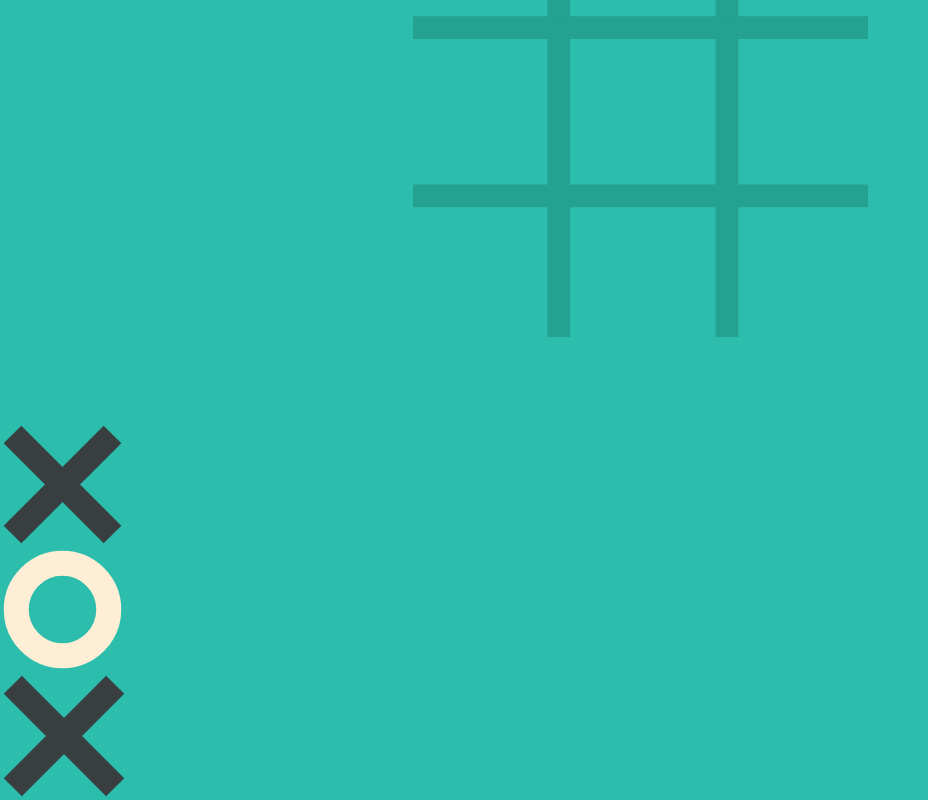
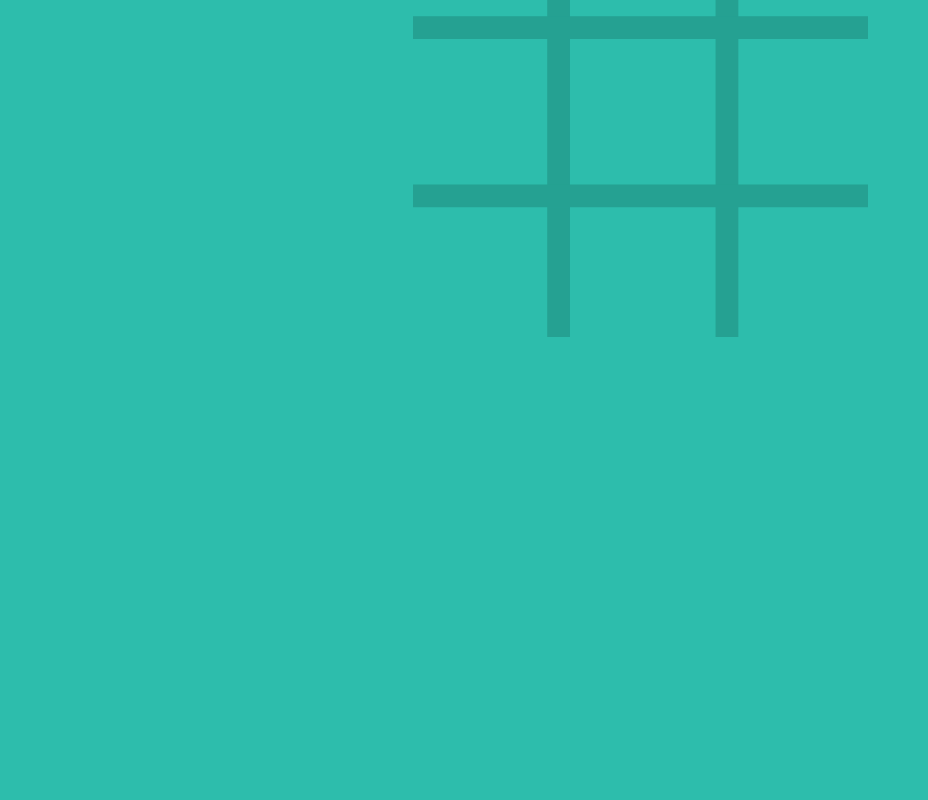
Before and after one commit to owen-sellner/tic-tac-toe, a React (Vite) app: page / in a window 1280 px wide. Shown: the part 378-1178 px from the top of the page, without its empty margins (0-928 px from the left). After the commit the page ends 800 px from the top, so only its background shows below. Built offline with nearby package versions, Linux system fonts and the light colour scheme.

Commit message:
Add Circle SVG

```diff
--- a/src/App.jsx
+++ b/src/App.jsx
@@ -1,4 +1,3 @@
-import XSvg from "./components/svg/Xsvg"
 import Board from "./components/Board"
 import { useEffect, useState } from "react"
 
@@ -11,21 +10,9 @@ function App() {
   }, [gameGrid])
 
   return (
-    <>
-      <div className="flex flex-col min-h-screen items-center">
+    <div className="flex flex-col min-h-screen items-center">
       <Board gameGrid={gameGrid} setGameGrid={setGameGrid} isCircleTurn={isCircleTurn} />
-      </div>
-      {/* X SVG */}
-      <svg width="125" viewBox="0 0 100 100" xmlns="http://www.w3.org/2000/svg">
-        <path d={"M 10,10 L 90,90"} stroke={"#393E41"} strokeWidth="20" />
-        <path d={"M 90,10 L 10,90"} stroke={"#393E41"} strokeWidth="20" />
-      </svg>
-      {/* CIRCLE SVG */}
-      <svg width="125" viewBox="0 0 100 100" xmlns="http://www.w3.org/2000/svg">
-        <circle r="37" cx="50" cy="50" fill="none" stroke={"#FFEED6"} strokeWidth="20" />
-      </svg>
-      <XSvg size="10vw" drawn />
-    </>
+    </div>
   )
 }
 
--- a/src/components/Board.jsx
+++ b/src/components/Board.jsx
@@ -1,6 +1,7 @@
 import XSvg from "./svg/Xsvg";
 import GridLines from "./GridLines";
 import Toggle from "./Toggle";
+import CircleSvg from "./svg/CircleSvg";
 
 function Board({ gameGrid, setGameGrid, isCircleTurn }) {
     return (
@@ -11,7 +12,7 @@ function Board({ gameGrid, setGameGrid, isCircleTurn }) {
                     <div key={index} className="flex items-center justify-center max-h-[125px] h-[15vw] max-w-[125px] w-[15vw] bg-keppel">
                         {gameGrid[index] == 0 && <div className="h-[100%] w-[100%] z-10 cursor-pointer"></div>}
                         {gameGrid[index] == 1 && <XSvg size="100%" drawn />}
-                        {gameGrid[index] == 2 && <p>O</p>}
+                        {gameGrid[index] == 2 && <CircleSvg size="100%" drawn />}
                     </div>
                 ))}
                 <GridLines />
--- /dev/null
+++ b/src/components/svg/CircleSvg.jsx
@@ -0,0 +1,21 @@
+import { motion } from 'framer-motion';
+
+function CircleSvg({ size, drawn = false }) {
+    return (
+        <svg width={size} viewBox="0 0 100 100" xmlns="http://www.w3.org/2000/svg">
+            <motion.circle
+                initial={{ pathLength: 0 }}
+                animate={drawn ? { pathLength: 1.1 } : { pathLength: 0 }}
+                transition={{ ease: "easeIn", duration: 0.5 }}
+                r="37"
+                cx="50"
+                cy="50"
+                fill="none"
+                stroke={"#FFEED6"}
+                strokeWidth={20}
+            />
+        </svg>
+    );
+}
+
+export default CircleSvg;
--- a/src/components/svg/XSvg.jsx
+++ b/src/components/svg/XSvg.jsx
@@ -2,7 +2,6 @@ import { motion } from 'framer-motion';
 
 function XSvg({ size, drawn = false }) {
     return (
-        <div className="z-20 pointer-events-none w-[100%]">
         <svg width={size} viewBox="0 0 100 100" xmlns="http://www.w3.org/2000/svg">
             <motion.path
                 initial={{ pathLength: 0 }}
@@ -21,8 +20,6 @@ function XSvg({ size, drawn = false }) {
                 strokeWidth={20}
             />
         </svg>
-        </div>
-
     );
 }
 
```
Lines whose indentation alone changed are shown as unchanged.
